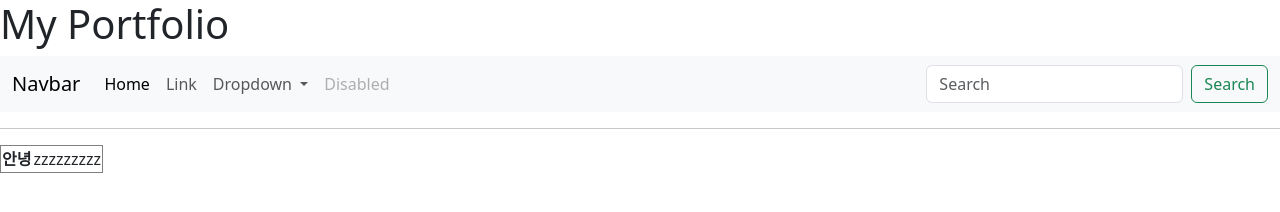
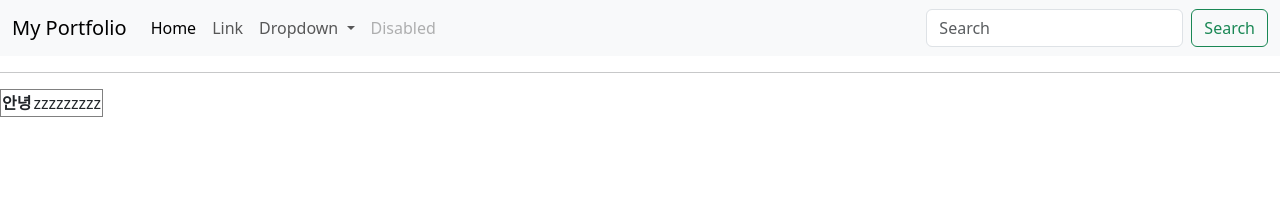
Before and after one commit to chomijeong/retest.github.io, a plain HTML site: page index.html in a window 1280 px wide. Drawn offline with nearby package versions, Linux system fonts and the light colour scheme.

Commit message:
Update index.html

```diff
--- a/index.html
+++ b/index.html
@@ -20,10 +20,9 @@
 
 </head>
 <body>
-      <h1>My Portfolio</h1>
 	<nav class="navbar navbar-expand-lg bg-body-tertiary">
 		<div class="container-fluid">
-			<a class="navbar-brand" href="#">Navbar</a>
+			<a class="navbar-brand" href="https://chomijeong.github.io/retest.github.io/index.html/">My Portfolio</a>
 			<button class="navbar-toggler" type="button"
 				data-bs-toggle="collapse" data-bs-target="#navbarSupportedContent"
 				aria-controls="navbarSupportedContent" aria-expanded="false"
@@ -33,7 +32,7 @@
 			<div class="collapse navbar-collapse" id="navbarSupportedContent">
 				<ul class="navbar-nav me-auto mb-2 mb-lg-0">
 					<li class="nav-item"><a class="nav-link active"
-						aria-current="page" href="#">Home</a></li>
+						aria-current="page" href="https://chomijeong.github.io/retest.github.io/main.html/">Home</a></li>
 					<li class="nav-item"><a class="nav-link" href="#">Link</a></li>
 					<li class="nav-item dropdown"><a
 						class="nav-link dropdown-toggle" href="#" role="button"
@@ -42,8 +41,7 @@
 							<li><a class="dropdown-item" href="#">Action</a></li>
 							<li><a class="dropdown-item" href="#">Another action</a></li>
 							<li><hr class="dropdown-divider"></li>
-							<li><a class="dropdown-item" href="#">Something else
-									here</a></li>
+							<li><a class="dropdown-item" href="#">Something else here</a></li>
 						</ul></li>
 					<li class="nav-item"><a class="nav-link disabled"
 						aria-disabled="true">Disabled</a></li>
```
